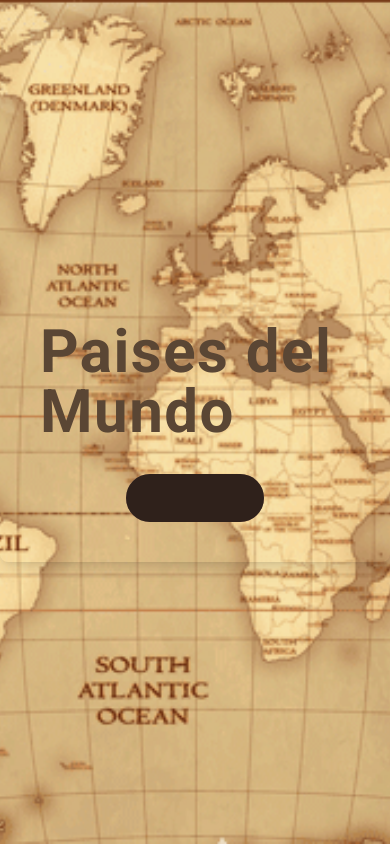
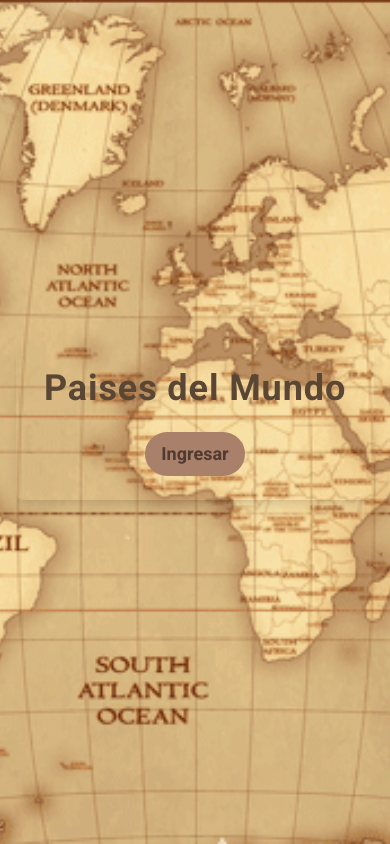
Before and after one commit to joaquinjachow/countries-app, a Next.js app: page / in a window 390 px wide. Built offline with nearby package versions, Linux system fonts and the light colour scheme.

Commit message:
landing improved

```diff
--- a/src/components/LandingPage.js
+++ b/src/components/LandingPage.js
@@ -12,20 +12,24 @@
 
   return (
     <div
-      className='flex justify-center min-h-screen items-center'
+      className='flex justify-center min-h-screen items-center px-4'
       style={containerStyle}
     >
-      <div className='flex flex-col items-center space-y-8 bg-opacity-75 p-10 rounded-lg shadow-lg'>
-        <h1 className='text-6xl font-bold text-[#5A4634] tracking-wide'>
+      <div className='flex flex-col items-center space-y-6 sm:space-y-8 bg-opacity-75 p-6 sm:p-10 rounded-lg shadow-lg w-full max-w-md sm:max-w-lg'>
+        <h1 className='text-4xl md:text-6xl font-bold text-[#5A4634] tracking-wide text-center'>
           Paises del Mundo
         </h1>
         <Link href='/home'>
-          <button className='px-6 py-2 font-extrabold text-2xl cursor-pointer border-none rounded-3xl overflow-hidden bg-[#A98069] text-[#503A31] landingBtn'>Ingresar</button>
+          <button className='px-4 sm:px-6 py-2 font-extrabold text-lg sm:text-2xl cursor-pointer border-none rounded-3xl bg-[#A98069] text-[#503A31] w-full sm:w-auto landingBtn'>Ingresar</button>
         </Link>
       </div>
       <style jsx>{`
         .landingBtn {
           position: relative;
+        }
+        @media (min-width: 640px) {
+          .landingBtn {
+            overflow: hidden;
           }
           .landingBtn::before {
             content: "";
@@ -44,6 +48,7 @@
           .landingBtn:hover::before {
             transform: translate3d(100%, 0, 0);
           }
+        }
       `}
       </style>
     </div>
```
Lines whose indentation alone changed are shown as unchanged.
